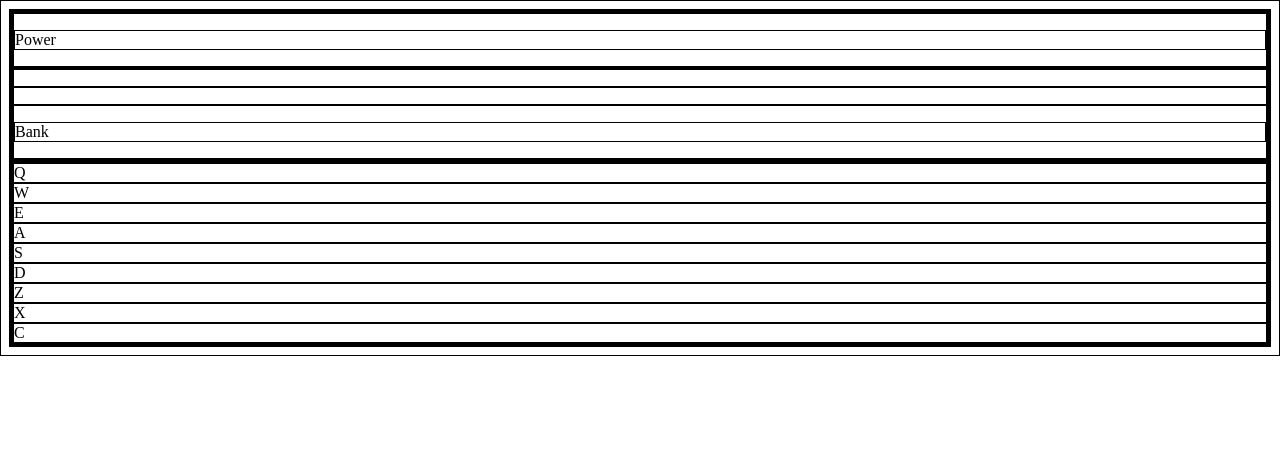
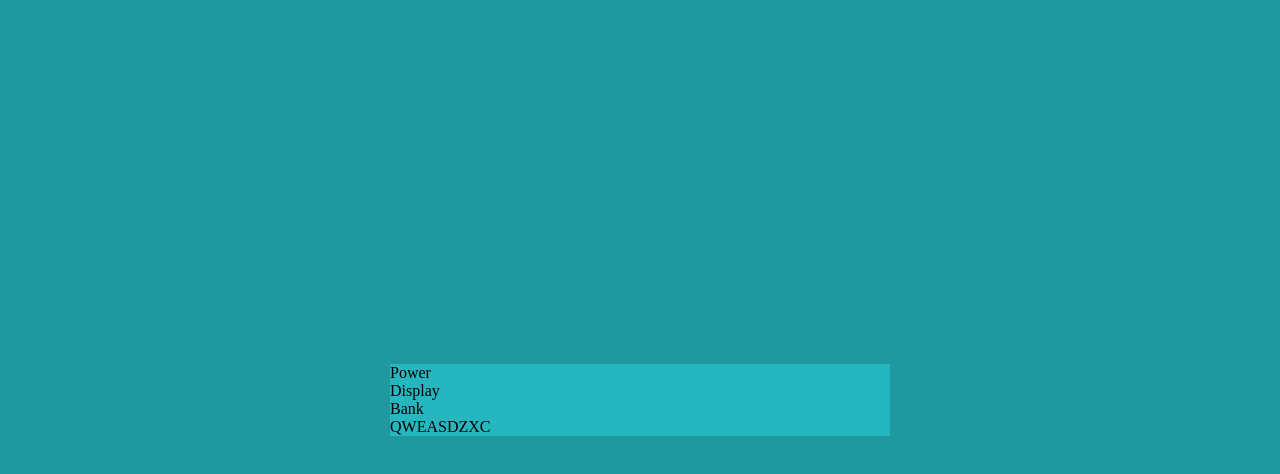
Before and after one commit to Pashtetium/drum_machine, a React (Create React App) app: page / in a window 1280 px wide. Shown: the top 474 px of the page. Built offline with nearby package versions, Linux system fonts and the light colour scheme.

Commit message:
established basic functionality, starting layout

```diff
--- a/src/App.js
+++ b/src/App.js
@@ -122,19 +122,17 @@ class App extends React.Component {
             power: true,
             currentPadBank: bankOne
         }
-
     }
-
     render() {
         return (
-            <div>
+            <div className="inner-container" id="drum-machine">
                 <div className="controls">
                     <div className="buttonSlider">
                         <p>Power</p>
                         <div className="slider" />
                     </div>
                     <div className="displayBlock">
-                        <p id="display"></p>
+                        <p id="display">Display</p>
                     </div>
                     <div className="buttonSlider">
                         <p>Bank</p>
@@ -142,8 +140,8 @@ class App extends React.Component {
                     </div>
                 </div>
                 <PadBank
-                power={this.state.power}
-                currentPadBank={this.state.currentPadBank}
+                  power={this.state.power}
+                  currentPadBank={this.state.currentPadBank}
                 />
             </div>
         )
--- a/src/DrumPad.jsx
+++ b/src/DrumPad.jsx
@@ -3,7 +3,8 @@ import React from 'react';
 class DrumPad extends React.Component {
     constructor(props) {
         super(props);
-
+        this.playSound = this.playSound.bind(this);
+        this.handleKeyPress = this.handleKeyPress.bind(this);
     }
     componentDidMount() {
         document.addEventListener("keydown", this.handleKeyPress);
--- a/src/PadBank.jsx
+++ b/src/PadBank.jsx
@@ -1,13 +1,18 @@
 import React from 'react';
 import DrumPad from './DrumPad';
 
-const PadBank = (props) => {
+class PadBank extends React.Component {
+    constructor(props) {
+        super(props);
+    }
+    render() {
         let padBank;
-        if (props.power) {
-            padBank = props.currentPadBank.map((item, i, arr) => {
+        if (this.props.power) {
+            padBank = this.props.currentPadBank.map((item, i, arr) => {
+                console.log(this.props);
                 return (
                     <DrumPad
-                        power={props.power}
+                        power={this.props.power}
                         clip={arr[i].url}
                         keyCode={arr[i].keyCode}
                         keyTrigger={arr[i].keyTrigger}
@@ -16,10 +21,10 @@ const PadBank = (props) => {
                 )
             })
         } else {
-            padBank = props.currentPadBank.map((item, i, arr) => {
+            padBank = this.props.currentPadBank.map((item, i, arr) => {
                 return (
                     <DrumPad
-                        power={props.power}
+                        power={this.props.power}
                         clip='#'
                         keyCode={arr[i].keyCode}
                         keyTrigger={arr[i].keyTrigger}
@@ -30,7 +35,7 @@ const PadBank = (props) => {
         }
         return <div className="pad-bank">{padBank}</div>
 
-
+    }
 }
 
 export default PadBank;
--- a/src/index.scss
+++ b/src/index.scss
@@ -1,3 +1,34 @@
+$backgroundColor: #26B6BF;
+$innerColor: #20989F;
+
 * {
-    border: 1px solid black;
+
+    margin: 0px;
 }
+body {
+    user-select: none;
+}
+#root {
+    display: flex;
+    justify-content: center;
+    align-items: center;
+    height: 100vh;
+    background-color: $innerColor;
+}
+.inner-container {
+    background-color: $backgroundColor;
+    width: 500px;
+    .controls {
+        display: inline-block;
+        .buttonSlider {
+            display:inli
+        }
+    }
+    .pad-bank {
+
+       .drum-pad {
+            display: inline-block;
+            cursor: pointer;
+        }
+    }
+}
```
